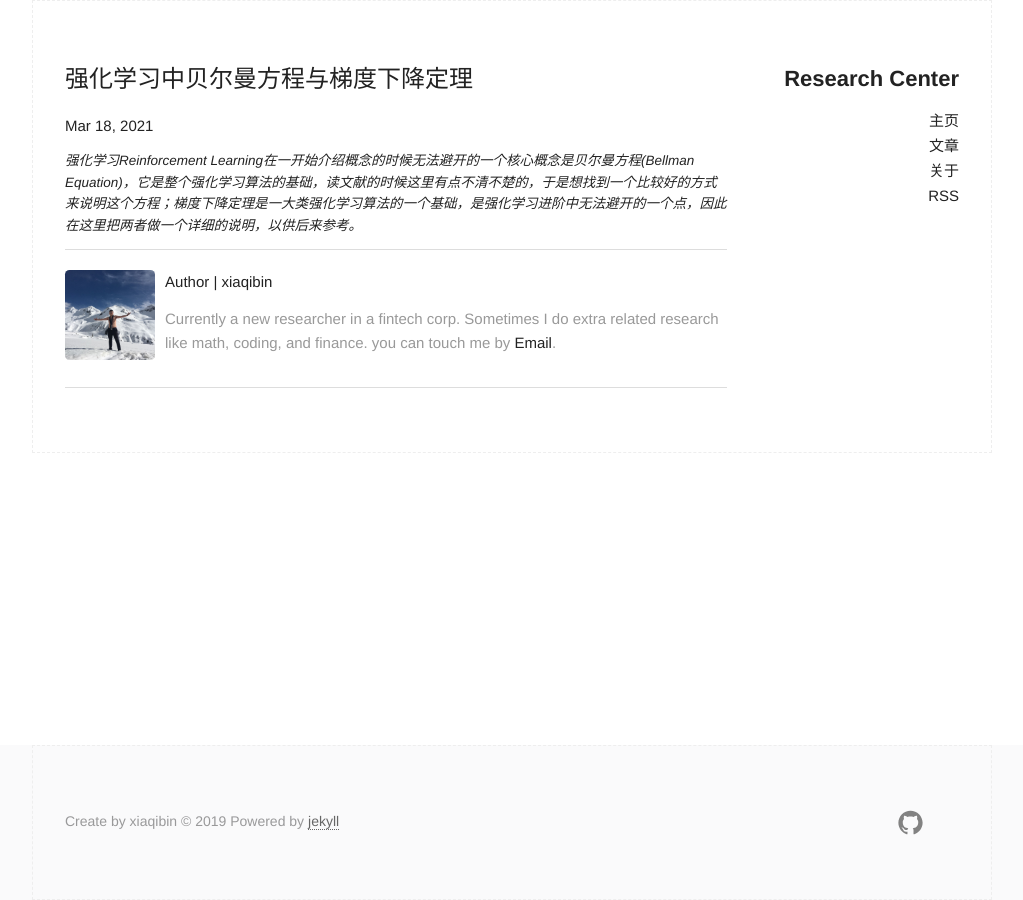
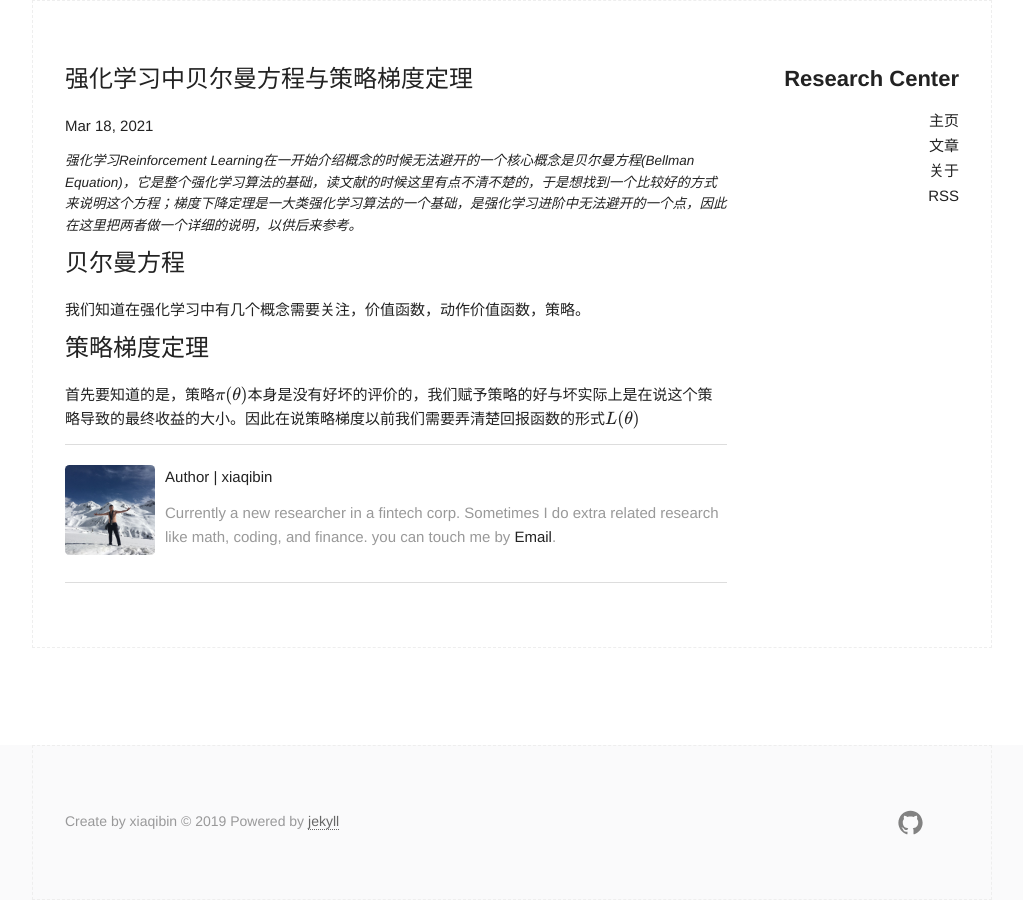
Before and after one commit to xiaqibin/researchLab, a Jekyll site: the page built from _posts/2021-03-18-强化学习中贝尔曼方程和策略梯度下降定理.md, in a window 1280 px wide. Shown: the whole page, without its empty margins (128-1151 px from the left). Built offline with Jekyll 4.4.1, drawn with Linux system fonts in a browser that asks for light colours; formulas are drawn with MathJax 3.

Commit message:
update post

```diff
--- a/_posts/2021-03-18-强化学习中贝尔曼方程和策略梯度下降定理.md
+++ b/_posts/2021-03-18-强化学习中贝尔曼方程和策略梯度下降定理.md
@@ -1,6 +1,13 @@
 ---
 layout: post
-title: 强化学习中贝尔曼方程与梯度下降定理
+title: 强化学习中贝尔曼方程与策略梯度定理
 category: [数学,机器学习]
 description: 强化学习Reinforcement Learning在一开始介绍概念的时候无法避开的一个核心概念是贝尔曼方程(Bellman Equation)，它是整个强化学习算法的基础，读文献的时候这里有点不清不楚的，于是想找到一个比较好的方式来说明这个方程；梯度下降定理是一大类强化学习算法的一个基础，是强化学习进阶中无法避开的一个点，因此在这里把两者做一个详细的说明，以供后来参考。
 ---
+# 贝尔曼方程
+
+我们知道在强化学习中有几个概念需要关注，价值函数，动作价值函数，策略。
+
+# 策略梯度定理
+
+首先要知道的是，策略$\pi(\theta)$本身是没有好坏的评价的，我们赋予策略的好与坏实际上是在说这个策略导致的最终收益的大小。因此在说策略梯度以前我们需要弄清楚回报函数的形式$L(\theta)$
```
